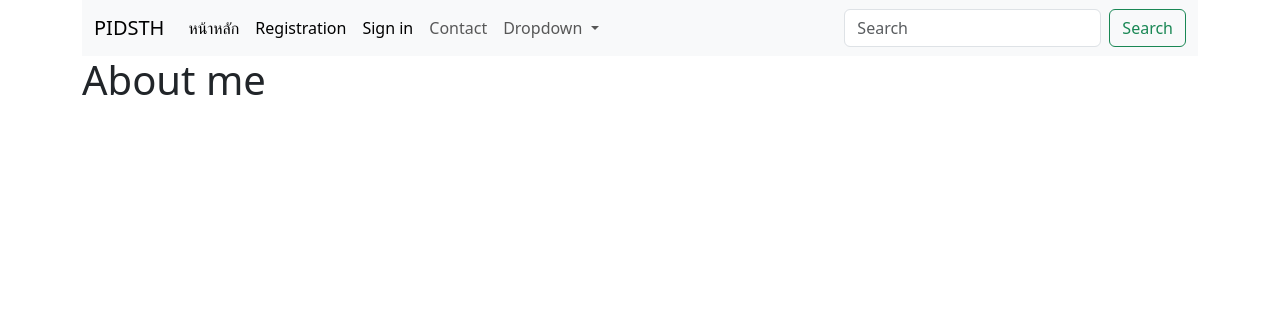
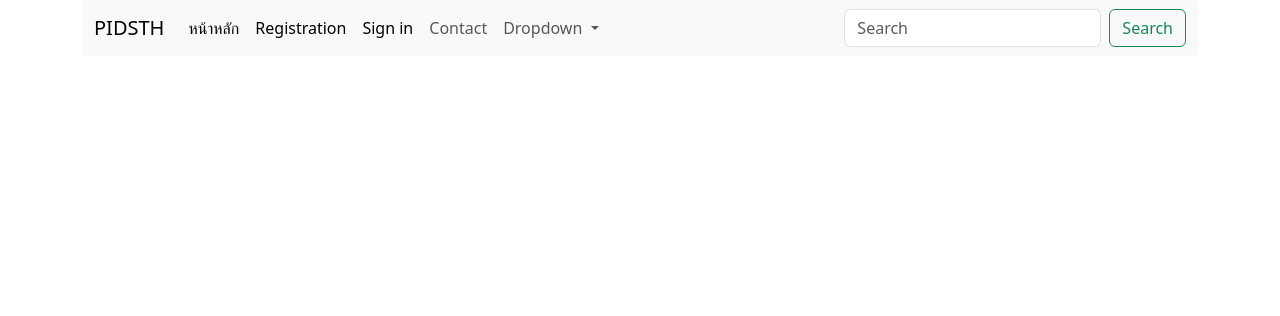
Before and after one commit to rutfahhaftur/panasonic-django-training, a Django app: template blog/templates/blog/about.html in a window 1280 px wide. Shown: the top 316 px of the page. Run offline with Django 5.2, Linux system fonts and the light colour scheme; the template is opened without the code that fills it, so the values that code supplies are empty.

Commit message:
remove block content in file about

```diff
--- a/blog/templates/blog/about.html
+++ b/blog/templates/blog/about.html
@@ -1,5 +1 @@
 {% extends "blog/base.html" %}
-
-{% block content %}
-<h1>About me</h1>
-{% endblock %}
```
